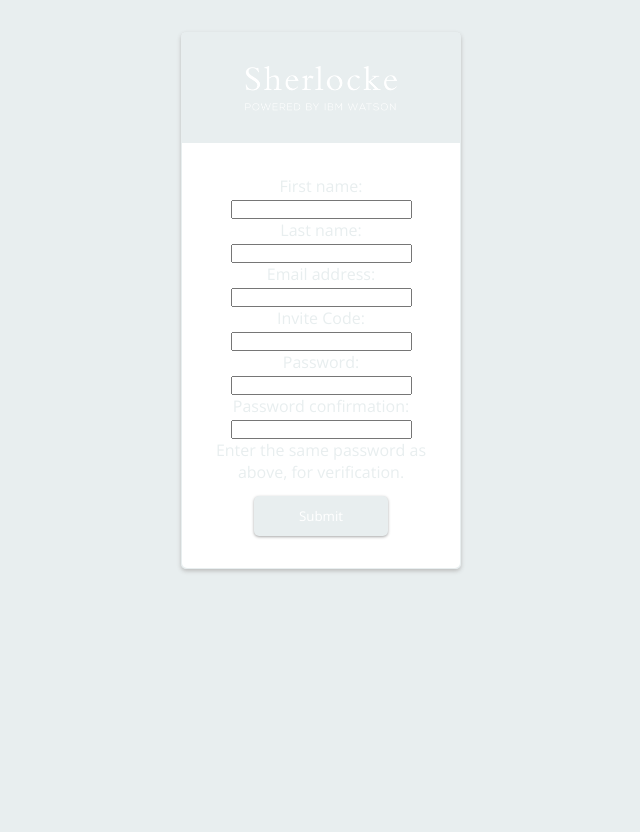
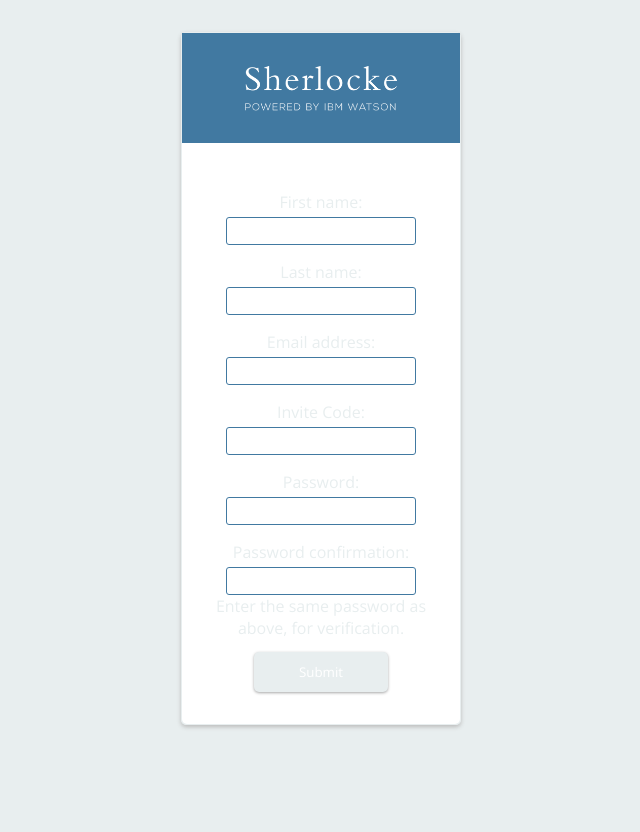
Before and after one commit to elliottsj/baker-street, a Django app: template baker_street/templates/users/register.html in a window 1280 px wide. Shown: the whole page, without its empty margins (319-959 px from the left). Run offline with Django 3.2, Linux system fonts and the light colour scheme; the template is opened without the code that fills it: values that come from a table or form of the project are taken from there, others are empty; parts of the project's set-up code (start-up, migrations or seed data) failed here and were passed over; some libraries are stand-ins or nearby versions.

Commit message:
Some style fixes

```diff
--- a/baker_street/static/stylesheets/application.css
+++ b/baker_street/static/stylesheets/application.css
@@ -14,6 +14,22 @@ body {
 body {
   background-color: #e8eeef;
   font-family: 'Open Sans', Arial, sans-serif;
+}
+
+label {
+  display: block;
+  margin-bottom: 0.25em;
+}
+
+input {
+  border: 1px solid #4179a1;
+  border-radius: 3px;
+  font-family: 'Open Sans', Arial, sans-serif;
+  padding: 0.3em 0.5em;
+}
+
+input + label {
+  margin-top: 1em;
 }
 
 
@@ -45,7 +61,7 @@ body {
   }
 
   #form-header {
-    background: #e8eeef url('../images/logo_white_name.png') no-repeat center center;
+    background: #4179a1 url('../images/logo_white_name.png') no-repeat center center;
     background-size: auto 45px;
     height: 110px;
   }
```
